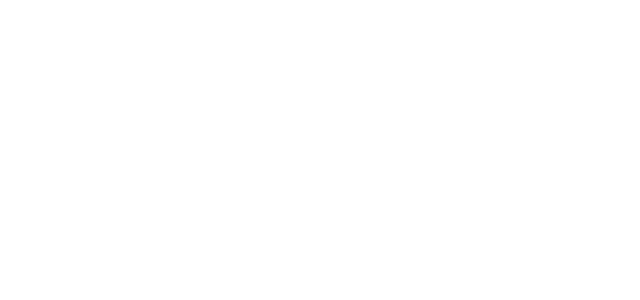
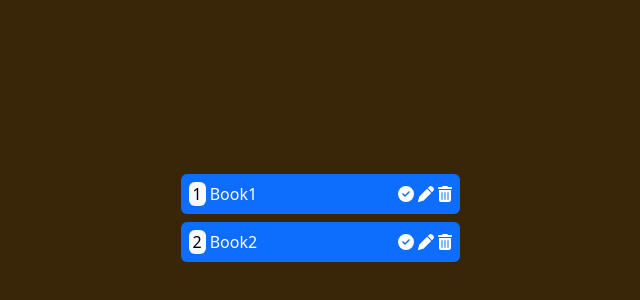
Before and after one commit to aliseyedi01/Todo-List-React, a React (Create React App) app: page / in a window 1280 px wide. Shown: the part 182-482 px from the top of the page, without its empty margins (320-960 px from the left). Built offline with nearby package versions, Linux system fonts and the light colour scheme.

Commit message:
add  todo list component

```diff
--- a/src/App.css
+++ b/src/App.css
@@ -1,38 +1,18 @@
-.App {
-  text-align: center;
+body {
+  background-color: rgb(57, 37, 8);
+  color: rgb(192, 171, 171);
 }
 
-.App-logo {
-  height: 40vmin;
-  pointer-events: none;
+.App {
+  height: 100vh;
+  width: 100vw;
+  display: flex;
+  align-items: center;
+  justify-content: center;
 }
 
-@media (prefers-reduced-motion: no-preference) {
-  .App-logo {
-    animation: App-logo-spin infinite 20s linear;
-  }
+* {
+  margin: 0;
+  padding: 0;
+  box-sizing: border-box;
 }
-
-.App-header {
-  background-color: #282c34;
-  min-height: 100vh;
-  display: flex;
-  flex-direction: column;
-  align-items: center;
-  justify-content: center;
-  font-size: calc(10px + 2vmin);
-  color: white;
-}
-
-.App-link {
-  color: #61dafb;
-}
-
-@keyframes App-logo-spin {
-  from {
-    transform: rotate(0deg);
-  }
-  to {
-    transform: rotate(360deg);
-  }
-}
--- a/src/App.js
+++ b/src/App.js
@@ -1,11 +1,23 @@
-import "./App.css";
 import React, { useState } from "react";
 import "bootstrap/dist/css/bootstrap.min.css";
 import { FontAwesomeIcon } from "@fortawesome/react-fontawesome";
 import { faCircleCheck, faPen, faTrashCan } from "@fortawesome/free-solid-svg-icons";
+import "./App.css";
+import ToDoTask from "./components/ToDoTask";
 
 function App() {
-  return <div></div>;
+  const [toDo, setToDo] = useState([
+    { id: 1, title: "book1", status: true },
+    { id: 2, title: "book2", status: true },
+  ]);
+
+  return (
+    <div className="container App  d-flex justify-content-center align-items-center   ">
+      <div className=" d-flex flex-column justify-content-center align-items-center w-50 ">
+        <ToDoTask toDo={toDo} />
+      </div>
+    </div>
+  );
 }
 
 export default App;
--- /dev/null
+++ b/src/components/ToDoTask.jsx
@@ -0,0 +1,44 @@
+import React from "react";
+import { FontAwesomeIcon } from "@fortawesome/react-fontawesome";
+import { faCircleCheck, faPen, faTrashCan } from "@fortawesome/free-solid-svg-icons";
+
+const ToDoTask = ({ toDo }) => {
+  return (
+    <>
+      {toDo &&
+        toDo
+          .sort((a, b) => {
+            return a.id > b.id ? 1 : -1;
+          })
+          .map((task, index) => {
+            return (
+              <React.Fragment key={task.id}>
+                <div className="d-flex w-50 flex-row justify-content-between align-content-center p-2 text-bg-primary m-1 rounded">
+                  {/* Left */}
+                  <div className="d-flex flex-row align-items-center gap-1">
+                    <span className="rounded text-bg-light px-1 py-0">{index + 1}</span>
+                    <span className="text-capitalize">{task.title}</span>
+                  </div>
+                  {/* right */}
+                  <div className="d-flex flex-row gap-1">
+                    <span title="Done">
+                      <FontAwesomeIcon icon={faCircleCheck} />
+                    </span>
+
+                    <span title="Edit">
+                      <FontAwesomeIcon icon={faPen} />
+                    </span>
+
+                    <span title="Remove">
+                      <FontAwesomeIcon icon={faTrashCan} />
+                    </span>
+                  </div>
+                </div>
+              </React.Fragment>
+            );
+          })}
+    </>
+  );
+};
+
+export default ToDoTask;
```
